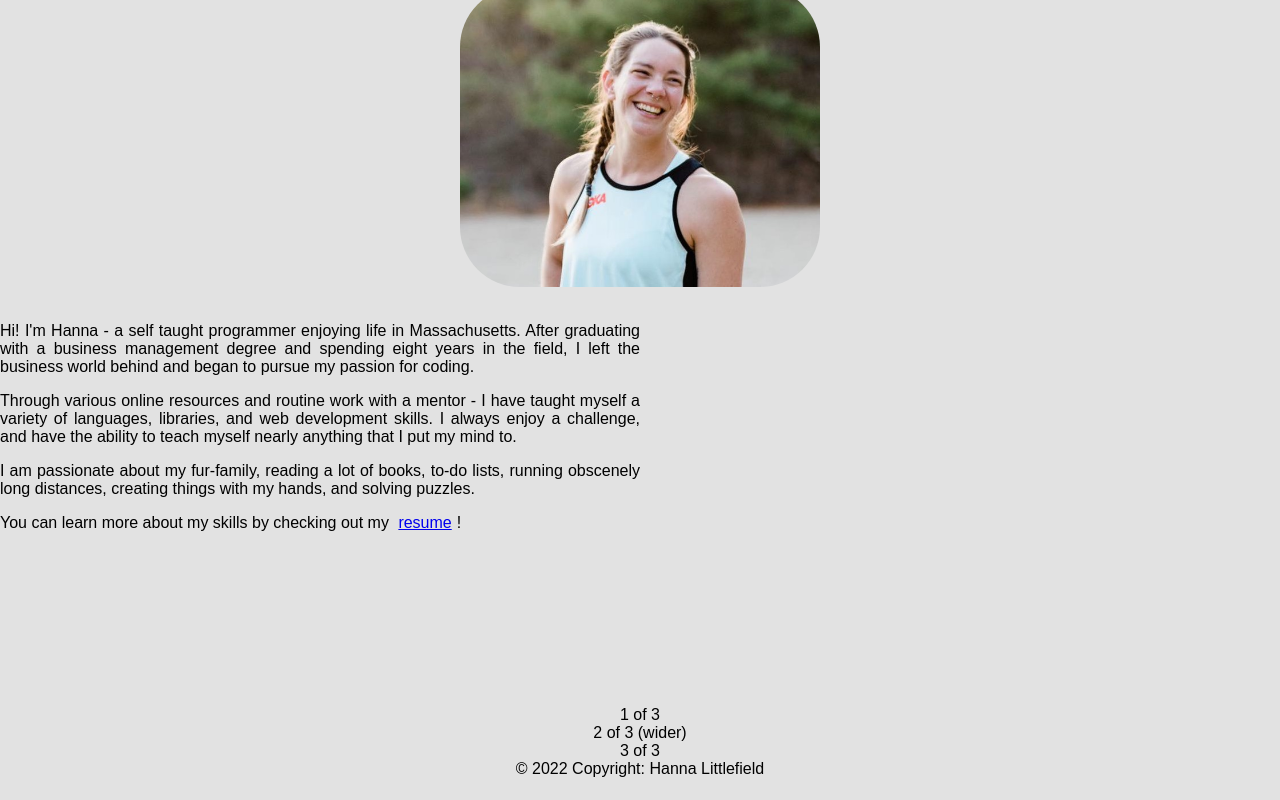
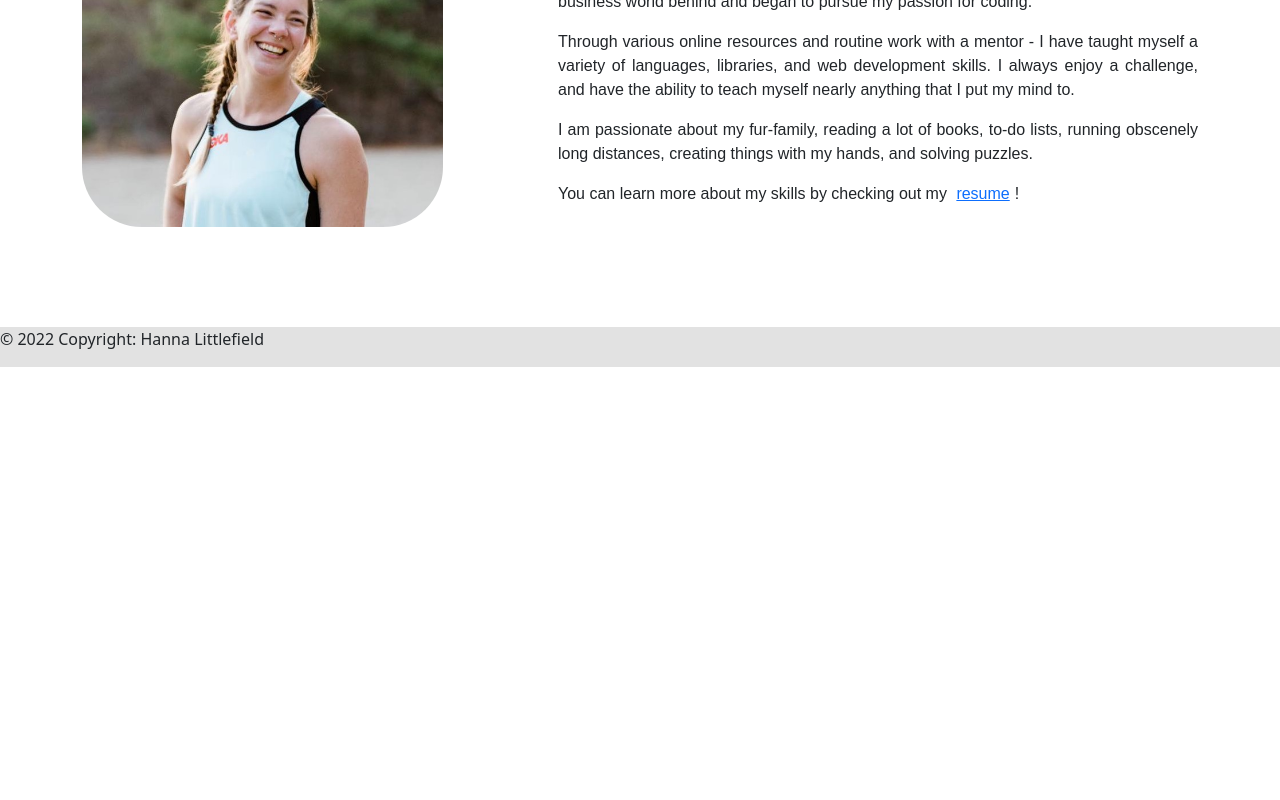
Before and after one commit to hannamlittlefield/AlexanderSucks, a React (Create React App) app: page /about in a window 1280 px wide. Shown: the part 197-997 px from the top of the page. After the commit the page ends 800 px from the top, so only its background shows below. Built offline with nearby package versions, Linux system fonts and the light colour scheme; a web font is replaced by a local one.

Commit message:
adding in bootstrap css

```diff
--- a/src/AboutMe.js
+++ b/src/AboutMe.js
@@ -25,9 +25,6 @@ export default function About(){
                 </Col>
             </Row>
             <Row>
-    <Col>1 of 3</Col>
-    <Col xs={5}>2 of 3 (wider)</Col>
-    <Col>3 of 3</Col>
   </Row>
         </Container>
     )
--- a/src/App.js
+++ b/src/App.js
@@ -4,6 +4,8 @@ import NavTopBar from './Navbar';
 import { Container } from 'react-bootstrap';
 import styled from 'styled-components';
 import Footer from './Footer';
+import 'bootstrap/dist/css/bootstrap.min.css';
+
 /*const StyledCont = styled(Container)`
 background-color: #e2e2e2;
 height: 100vh;
```
